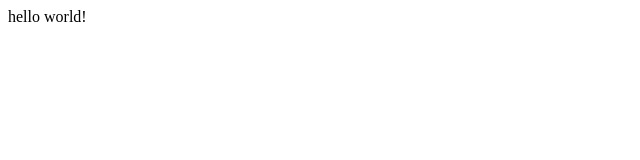
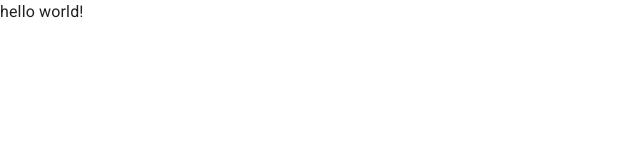
Before and after one commit to MarJaysonSanAgustin/react-ts-shopping-cart-mui, a React (Vite) app: page / in a window 1280 px wide. Shown: the top 160 px of the page, without its empty margins (0-640 px from the left). Built offline with nearby package versions, Linux system fonts and the light colour scheme.

Commit message:
chore(setup): add font import and theme configuration

```diff
--- a/src/main.tsx
+++ b/src/main.tsx
@@ -1,10 +1,23 @@
-import React from 'react'
-import ReactDOM from 'react-dom/client'
-import App from './App.tsx'
-import './index.css'
+import React from "react";
+import ReactDOM from "react-dom/client";
 
-ReactDOM.createRoot(document.getElementById('root')!).render(
+import { ThemeProvider } from "@emotion/react";
+import { CssBaseline } from "@mui/material";
+
+import App from "./App.tsx";
+import theme from "./theme";
+
+import "@fontsource/roboto/300.css";
+import "@fontsource/roboto/400.css";
+import "@fontsource/roboto/500.css";
+import "@fontsource/roboto/700.css";
+import "./index.css";
+
+ReactDOM.createRoot(document.getElementById("root")!).render(
   <React.StrictMode>
-    <App />
-  </React.StrictMode>,
-)
+    <ThemeProvider theme={theme}>
+      <CssBaseline />
+      <App />
+    </ThemeProvider>
+  </React.StrictMode>
+);
--- /dev/null
+++ b/src/theme.tsx
@@ -0,0 +1,19 @@
+import { createTheme } from "@mui/material/styles";
+import { red } from "@mui/material/colors";
+
+// A custom theme for this app
+const theme = createTheme({
+  palette: {
+    primary: {
+      main: "#41C55E",
+    },
+    secondary: {
+      main: "#F2F2F2",
+    },
+    error: {
+      main: red.A400,
+    },
+  },
+});
+
+export default theme;
```
